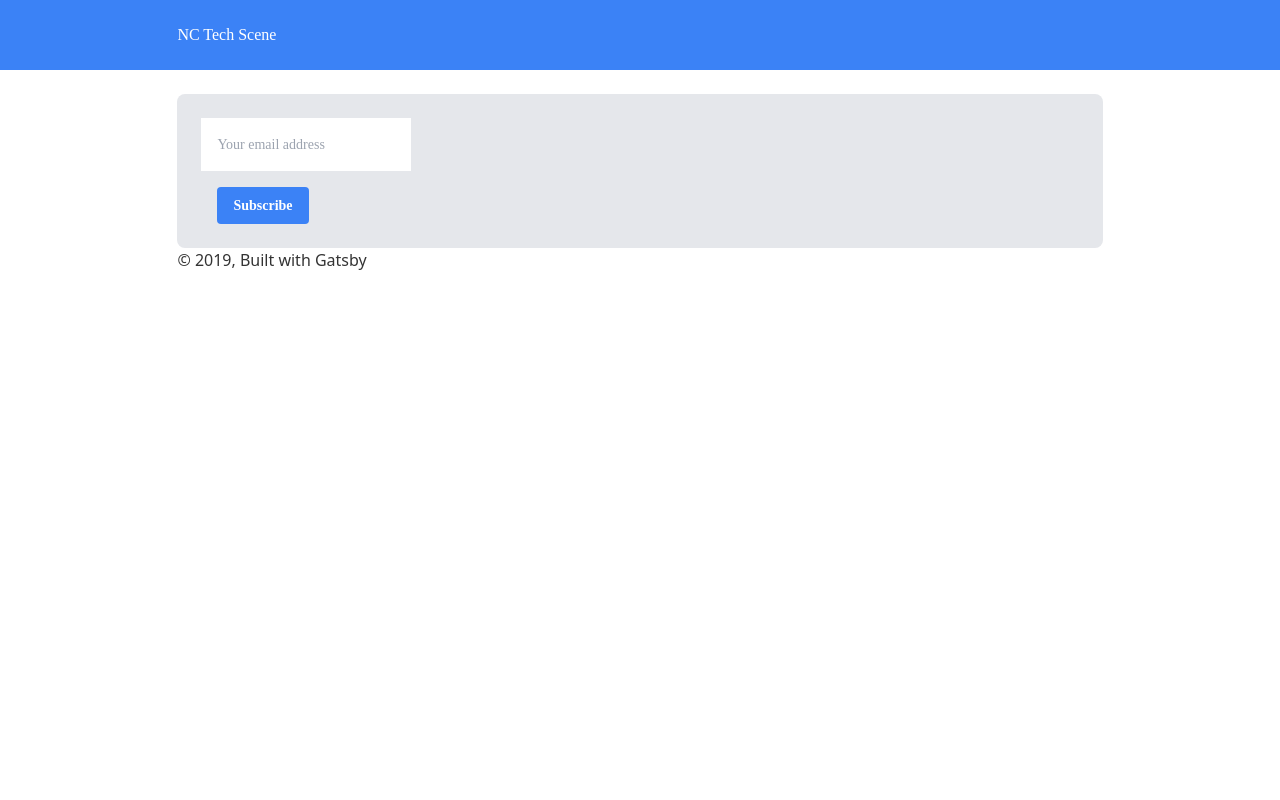
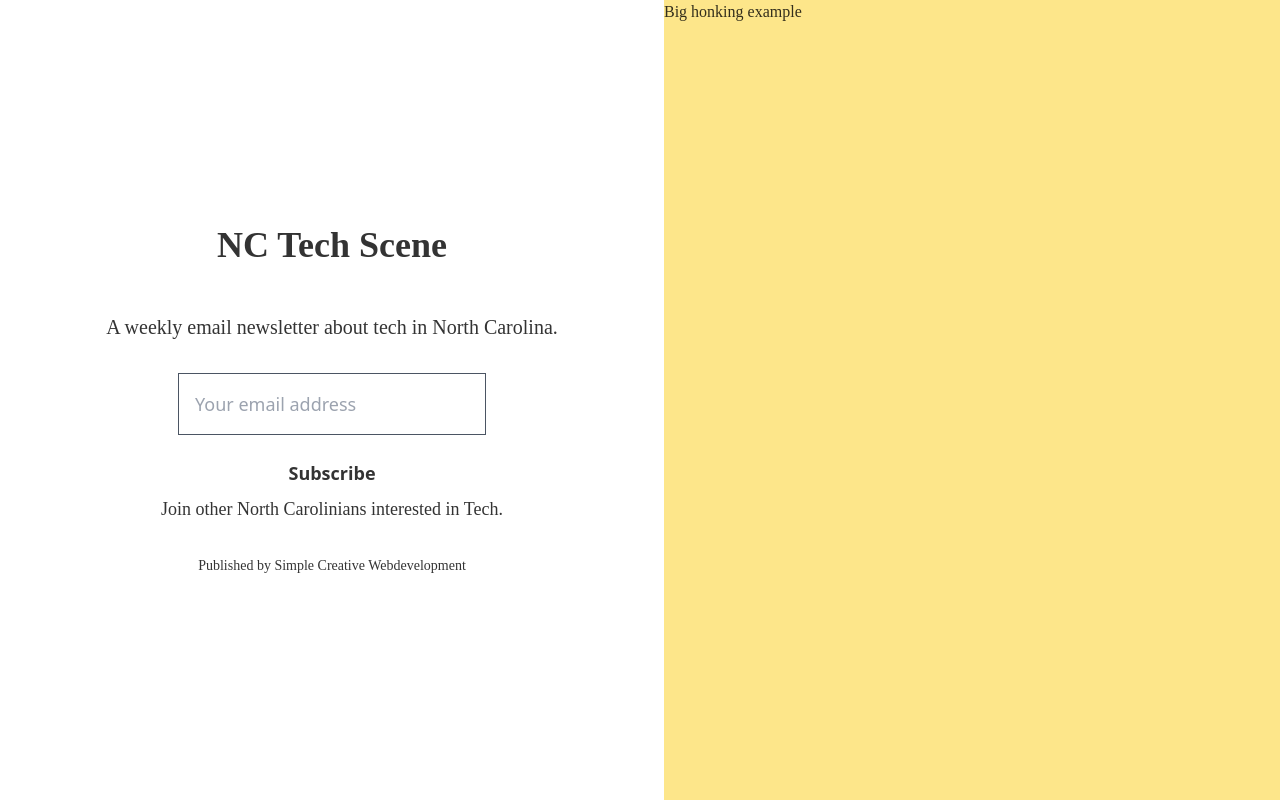
Before and after one commit to csellis/nctech, a Gatsby site: page / in a window 1280 px wide. Built offline with nearby package versions, Linux system fonts and the light colour scheme; Gatsby itself is replaced by a stand-in of ours; what shopify-buy would draw is missing.

Commit message:
Update layout

```diff
--- /dev/null
+++ b/src/components/contactForm.js
@@ -0,0 +1,55 @@
+import React from 'react'
+
+const contactForm = () => (
+  <div className="flex-1 text-center p-6 font-sans self-center">
+    <h1 className="font-bold inline-block px-8 bg-orange-300 text-4xl">
+      NC Tech Scene
+    </h1>
+    <h2 className="text-xl mt-12">
+      A weekly email newsletter about tech in North Carolina.
+    </h2>
+    <form
+      name="contact"
+      method="post"
+      data-netlify="true"
+      data-netlify-honeypot="bottyMcBotface"
+      className="mt-8"
+    >
+      <p className="hidden">
+        <label htmlFor="bottyMcBotface">
+          Dear Human, please don't fill this out:{' '}
+          <input type="hidden" name="bottyMcBotface" />
+          <input type="hidden" name="form-name" value="contact" />
+        </label>
+      </p>
+      <p>
+        <label
+          htmlFor="email"
+          className="flex content-center items-center flex-col"
+        >
+          <input
+            type="email"
+            name="email"
+            placeholder="Your email address"
+            className="p-4 border block border-gray-600 flex-initial w-1/2 placeholder-gray-600::placeholder font-sans text-lg"
+          />
+        </label>
+      </p>
+
+      <p>
+        <button
+          className="bg-orange-300 hover:bg-orange-200 font-sans text-lg font-bold py-2 px-4 rounded m-4"
+          type="submit"
+        >
+          Subscribe
+        </button>
+      </p>
+    </form>
+
+    <p className="text-lg">Join other North Carolinians interested in Tech.</p>
+
+    <p className="mt-8">Published by Simple Creative Webdevelopment</p>
+  </div>
+)
+
+export default contactForm
--- /dev/null
+++ b/src/components/example.js
@@ -0,0 +1,9 @@
+import React from 'react'
+
+const example = () => (
+  <div className="flex-1 bg-yellow-200 h-screen">
+    <h2>Big honking example</h2>
+  </div>
+)
+
+export default example
--- a/src/components/header.js
+++ b/src/components/header.js
@@ -1,33 +1,12 @@
-import { Link } from "gatsby"
-import PropTypes from "prop-types"
-import React from "react"
+import { Link } from 'gatsby'
+import PropTypes from 'prop-types'
+import React from 'react'
 
 const Header = ({ siteTitle }) => (
-  <header
-    className="bg-blue-500"
-    style={{
-      marginBottom: `1.45rem`,
-    }}
-  >
-    <div
-      style={{
-        margin: `0 auto`,
-        maxWidth: 960,
-        padding: `1.45rem 1.0875rem`,
-      }}
-    >
-      <h1 style={{ margin: 0 }}>
-        <Link
-          to="/"
-          style={{
-            color: `white`,
-            textDecoration: `none`,
-          }}
-        >
-          {siteTitle}
-        </Link>
-      </h1>
-    </div>
+  <header className="mb-4 pt-4 pb-4">
+    <h1 className="font-bold">
+      <Link to="/">{siteTitle}</Link>
+    </h1>
   </header>
 )
 
--- a/src/components/layout.js
+++ b/src/components/layout.js
@@ -1,10 +1,10 @@
-import React from "react"
-import PropTypes from "prop-types"
-import { useStaticQuery, graphql } from "gatsby"
-import SEO from "../components/seo"
-import Header from "./header"
-import { StoreContext, client } from "../context/StoreContext"
-import "./layout.css"
+import React from 'react'
+import PropTypes from 'prop-types'
+import { useStaticQuery, graphql } from 'gatsby'
+import SEO from './seo'
+import Header from './header'
+import { StoreContext, client } from '../context/StoreContext'
+import './layout.css'
 
 const Layout = ({ children }) => {
   const data = useStaticQuery(graphql`
@@ -19,22 +19,11 @@
 
   return (
     <StoreContext.Provider value={{ client }}>
-      <SEO />
-      <Header siteTitle={data.site.siteMetadata.title} />
-      <div
-        style={{
-          margin: `0 auto`,
-          maxWidth: 960,
-          padding: `0px 1.0875rem 1.45rem`,
-          paddingTop: 0,
-        }}
-      >
-        <main>{children}</main>
-        <footer>
-          © {new Date().getFullYear()}, Built with
-          {` `}
-          <a href="https://www.gatsbyjs.org">Gatsby</a>
-        </footer>
+      <div className="h-screen">
+        <SEO />
+        <div>
+          <main>{children}</main>
+        </div>
       </div>
     </StoreContext.Provider>
   )
--- a/src/components/seo.js
+++ b/src/components/seo.js
@@ -1,7 +1,7 @@
-import React from "react"
-import PropTypes from "prop-types"
-import Helmet from "react-helmet"
-import { useStaticQuery, graphql } from "gatsby"
+import React from 'react'
+import PropTypes from 'prop-types'
+import Helmet from 'react-helmet'
+import { useStaticQuery, graphql } from 'gatsby'
 
 function SEO({ description, lang, meta, title }) {
   const { site } = useStaticQuery(
@@ -74,13 +74,14 @@
   lang: `en`,
   meta: [],
   description: ``,
+  title: `Home`,
 }
 
 SEO.propTypes = {
   description: PropTypes.string,
   lang: PropTypes.string,
   meta: PropTypes.arrayOf(PropTypes.object),
-  title: PropTypes.string.isRequired,
+  title: PropTypes.string,
 }
 
 export default SEO
--- a/src/pages/index.js
+++ b/src/pages/index.js
@@ -2,46 +2,14 @@
 import { Link } from 'gatsby'
 
 import Layout from '../components/layout'
-import SEO from '../components/seo'
+import ContactForm from '../components/contactForm'
+import Example from '../components/example'
 
 const IndexPage = () => (
   <Layout>
-    <SEO title="Home" />
-
-    <div className="bg-gray-200 rounded-lg p-6 font-sans">
-      <form
-        name="contact"
-        method="post"
-        data-netlify="true"
-        data-netlify-honeypot="bottyMcBotface"
-      >
-        <p className="hidden">
-          <label htmlFor="bottyMcBotface">
-            Dear Human, please don't fill this out:{' '}
-            <input type="hidden" name="bottyMcBotface" />
-            <input type="hidden" name="form-name" value="contact" />
-          </label>
-        </p>
-        <p>
-          <label htmlFor="email">
-            <input
-              type="email"
-              name="email"
-              placeholder="Your email address"
-              className="p-4"
-            />
-          </label>
-        </p>
-
-        <p>
-          <button
-            className="bg-blue-500 hover:bg-blue-700 text-white font-bold py-2 px-4 rounded m-4"
-            type="submit"
-          >
-            Subscribe
-          </button>
-        </p>
-      </form>
+    <div className="flex flex-row">
+      <ContactForm className="flex-1" />
+      <Example className="flex-1 h-screen" />
     </div>
   </Layout>
 )
--- a/tailwind.config.js
+++ b/tailwind.config.js
@@ -1,7 +1,7 @@
 module.exports = {
   theme: {
-    extend: {}
+    extend: {},
   },
   variants: {},
-  plugins: []
+  plugins: [],
 }
```
Also changed, not shown: src/context/StoreContext.js (+4 -4 lines).
